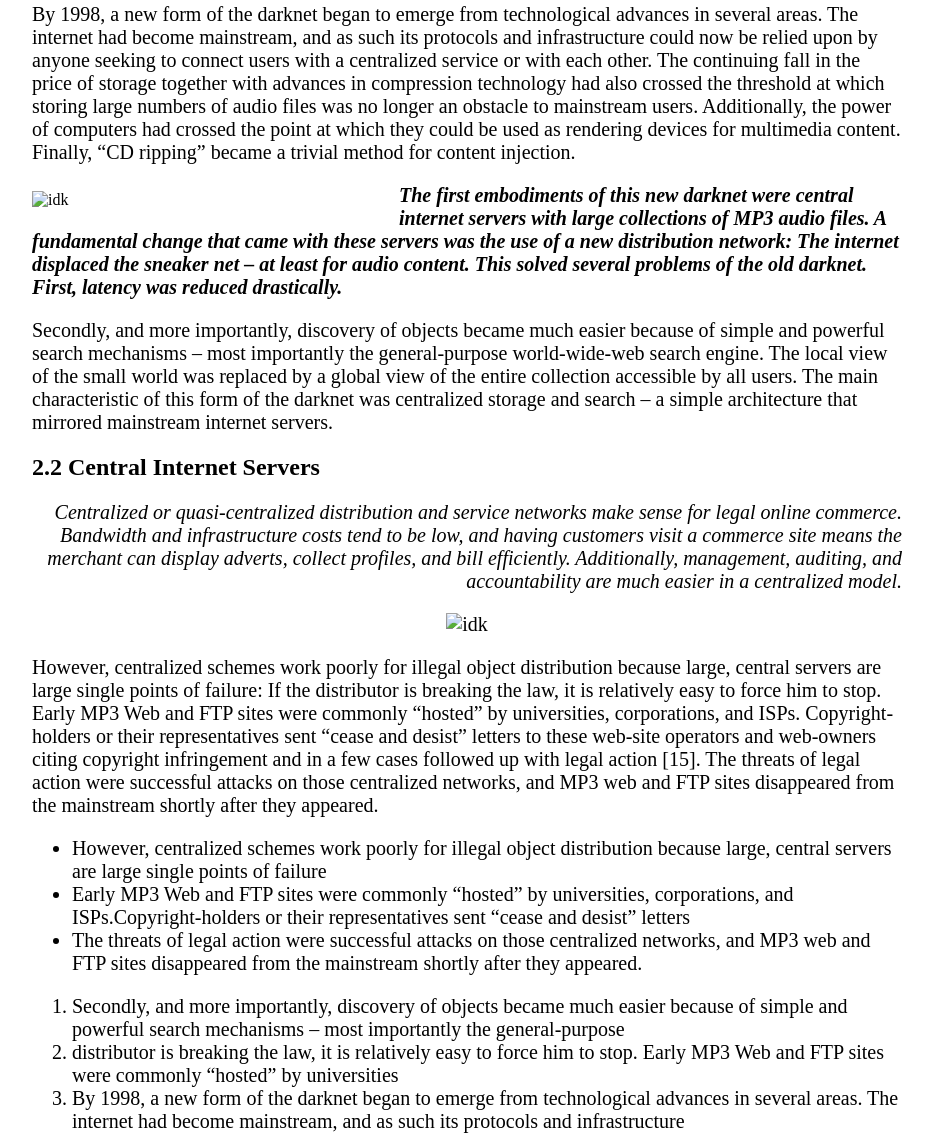
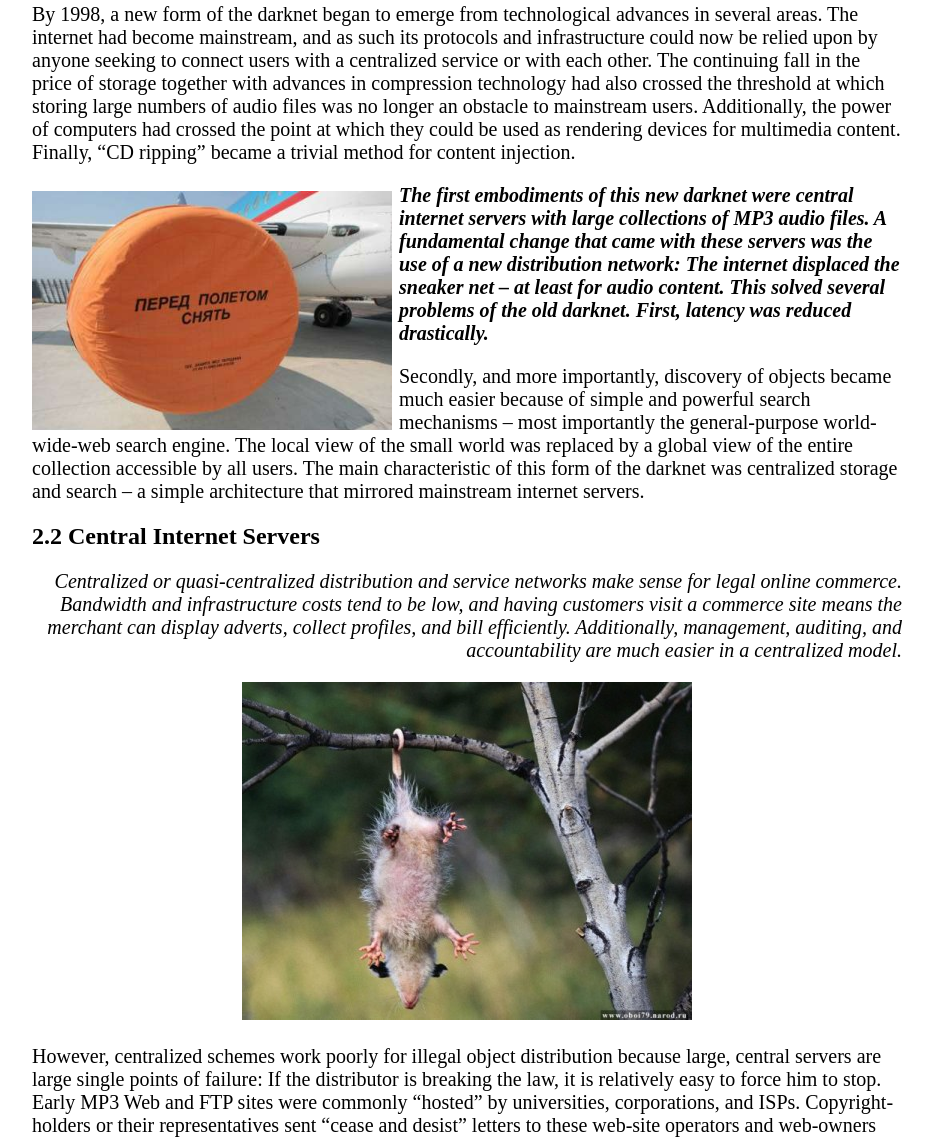
Before and after one commit to GeekHub-FrontEnd-CMS-Online-8/Olefirenko_Daniil_HW02, a plain HTML site: page index.html in a window 1280 px wide. Shown: the part 1110-2247 px from the top of the page, without its empty margins (173-1106 px from the left). Drawn offline with Linux system fonts and the light colour scheme.

Commit message:
Add files via upload

```diff
--- a/index.html
+++ b/index.html
@@ -22,12 +22,12 @@
 		<p><span class="text_bold">The term “widely distributed”</span> is intended to capture the notion of mass market distribution of objects to thousands or millions of practically anonymous users. <u>This is in contrast to the protection of military,</u> industrial, or personal secrets, which are typically not widely distributed and are not the focus of this paper.</p>
 		<h1>2.1  Central  Internet  Servers</h1>
 		<p>By  1998,  a  new  form  of  the  darknet  began  to  emerge  from  technological  advances  in  several  areas.  The  internet  had  become  mainstream,  and  as  such  its  protocols  and  infrastructure  could  now  be  relied  upon  by  anyone  seeking  to  connect  users  with  a  centralized  service  or  with  each  other.  The  continuing  fall  in  the  price  of  storage  together  with  advances  in  compression  technology  had  also  crossed  the  threshold  at  which  storing  large  numbers  of  audio  files  was  no  longer  an  obstacle  to  mainstream  users.  Additionally,  the  power  of computers  had  crossed  the  point  at  which  they  could  be  used  as  rendering  devices  for  multimedia  content.  Finally,  “CD  ripping”  became  a  trivial  method  for  content  injection.  </p>
-		<img src="images/image1.jpeg" alt="idk" class="leftimg" width="360">
+		<img src="image1.jpeg" alt="idk" class="leftimg" width="360">
 		<p class="text_bitalic">The  first  embodiments  of  this  new  darknet  were  central  internet  servers  with  large  collections  of  MP3  audio  files.  A  fundamental  change  that  came  with  these  servers  was  the  use  of  a  new  distribution  network:  The  internet  displaced  the  sneaker  net  –  at  least  for  audio  content.  This  solved  several  problems  of  the  old  darknet.    First,  latency  was  reduced  drastically.</p>
 		<p>Secondly, and more importantly, discovery of objects became much easier because of simple and powerful search mechanisms – most importantly the general-purpose world-wide-web search engine. The local view of the small world was replaced by a global view of the entire collection accessible by all users. The main characteristic of this form of the darknet was centralized storage and search – a simple architecture that mirrored mainstream internet servers.</p>
 		<h2>2.2  Central  Internet  Servers</h2>
 		<p class="right_text">Centralized  or  quasi-centralized  distribution  and  service  networks  make  sense  for  legal  online  commerce.    Bandwidth  and  infrastructure  costs  tend  to  be  low,  and  having  customers  visit  a  commerce  site  means  the  merchant  can  display  adverts,  collect  profiles,  and  bill  efficiently.    Additionally,  management,  auditing,  and  accountability  are  much  easier  in  a  centralized  model.</p>
-		<p class="pic"><img src="images/image2.jpeg" alt="idk"></p>
+		<p class="pic"><img src="image2.jpeg" alt="idk"></p>
 		<p>However,  centralized  schemes  work  poorly  for  illegal  object  distribution  because  large,  central  servers  are  large  single  points  of  failure:  If  the  distributor  is  breaking  the  law,  it  is  relatively  easy  to  force  him  to  stop.    Early  MP3  Web  and  FTP  sites  were  commonly  “hosted”  by  universities,  corporations,  and  ISPs.    Copyright-holders  or  their  representatives  sent  “cease  and  desist”  letters  to  these  web-site  operators  and  web-owners  citing  copyright  infringement  and  in  a  few  cases  followed  up  with  legal  action  [15].    The  threats  of  legal  action  were  successful  attacks  on  those  centralized  networks,  and  MP3  web  and  FTP  sites  disappeared  from  the  mainstream  shortly  after  they  appeared.</p>
 		<ul class="list">
 			<li>However,  centralized  schemes  work  poorly  for  illegal  object  distribution  because  large,  central  servers  are  large  single  points  of  failure</li>
```
